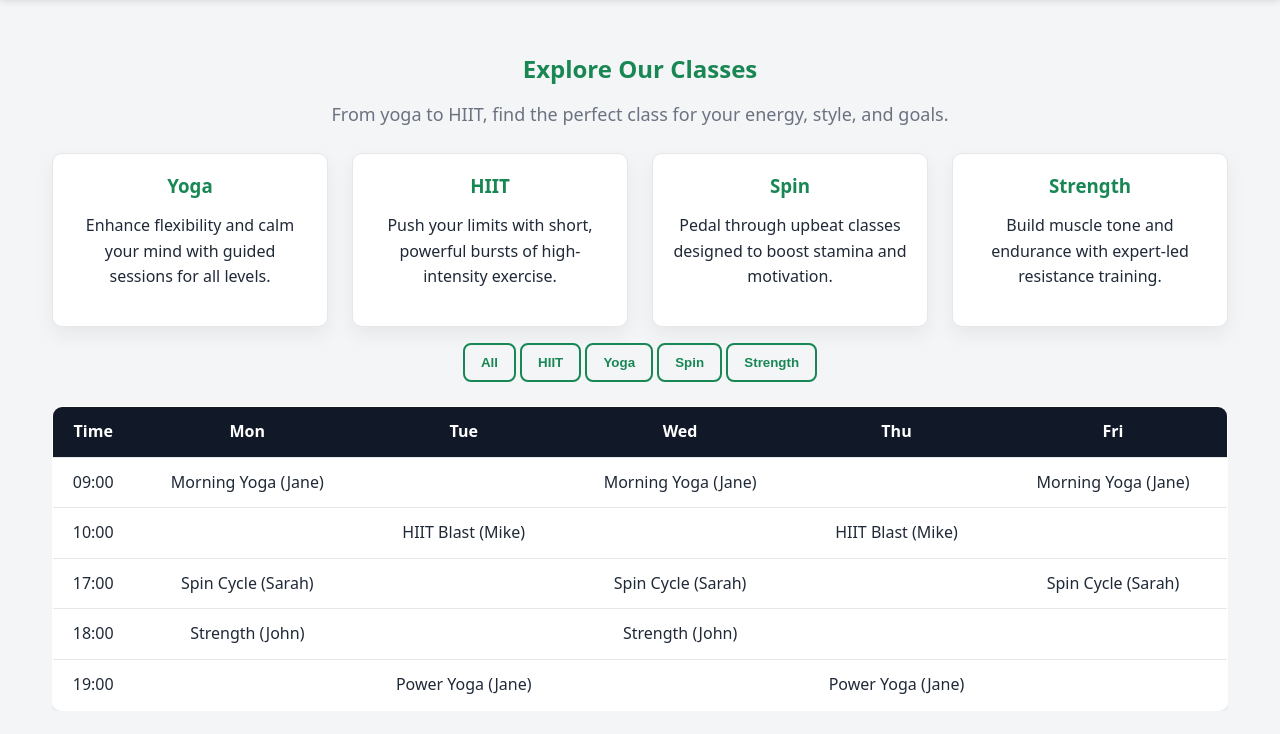
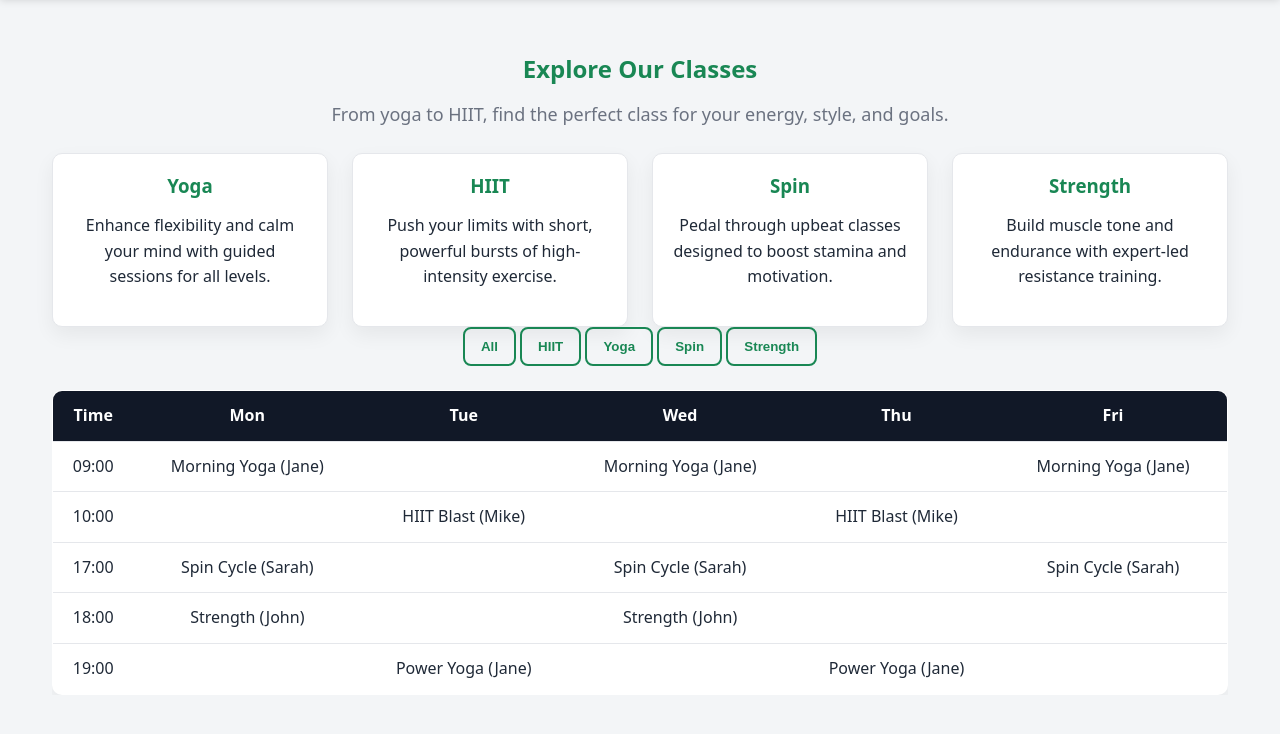
Before and after one commit to Sirlysy/EireFitness, a plain HTML site: page classes.html in a window 1280 px wide. Shown: the part 66-800 px from the top of the page. Drawn offline with nearby package versions, Linux system fonts and the light colour scheme.

Commit message:
Update classes.html

```diff
--- a/classes.html
+++ b/classes.html
@@ -60,7 +60,7 @@
       </div>
 
       <!-- This toolbar is used to filter rows by category using JS -->
-      <div class="center mt16" data-filter-bar>
+      <div class="center table_filter" data-filter-bar>
         <button class="btn btn--ghost" data-filter="all">All</button>
         <button class="btn btn--ghost" data-filter="hiit">HIIT</button>
         <button class="btn btn--ghost" data-filter="yoga">Yoga</button>
```
